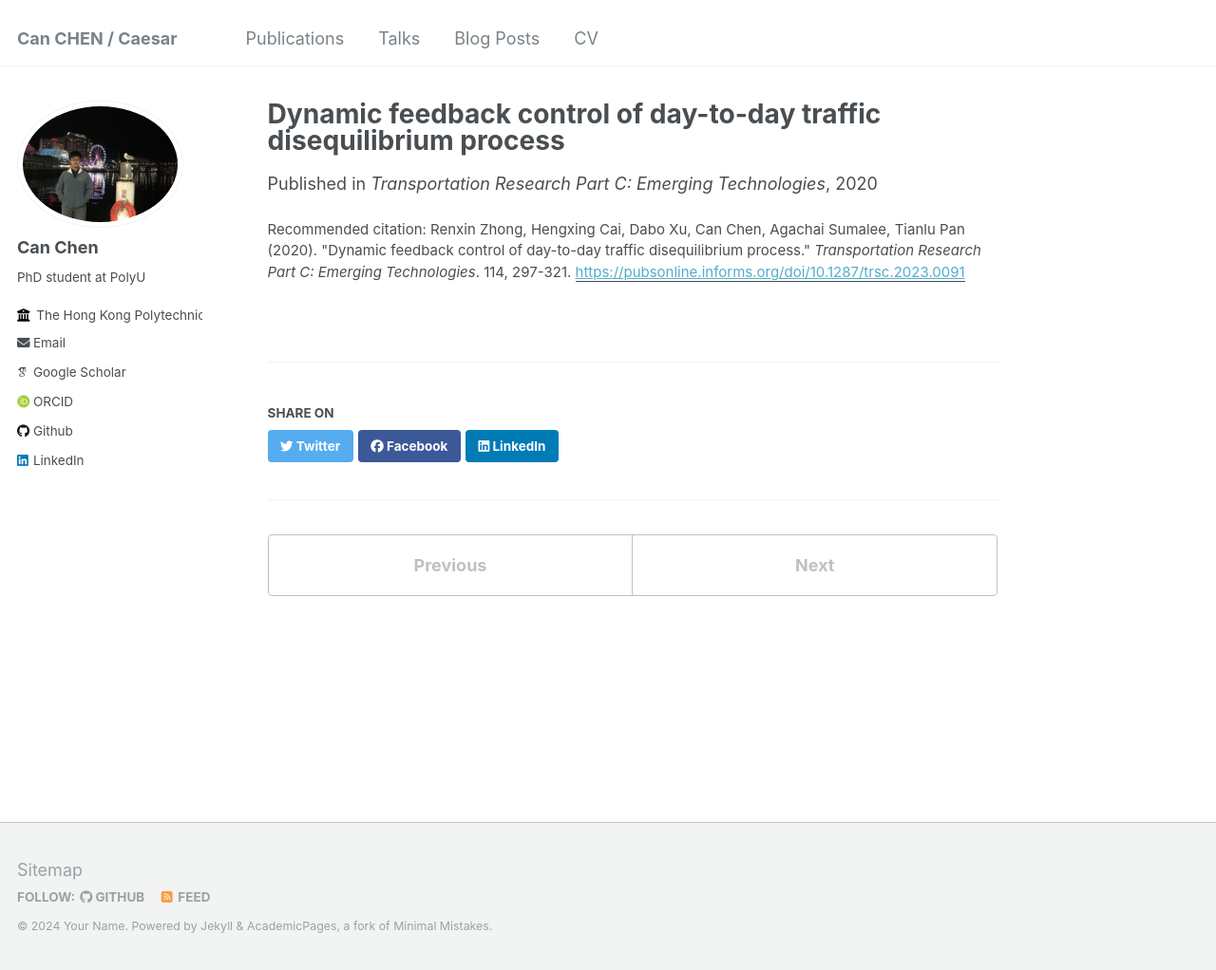
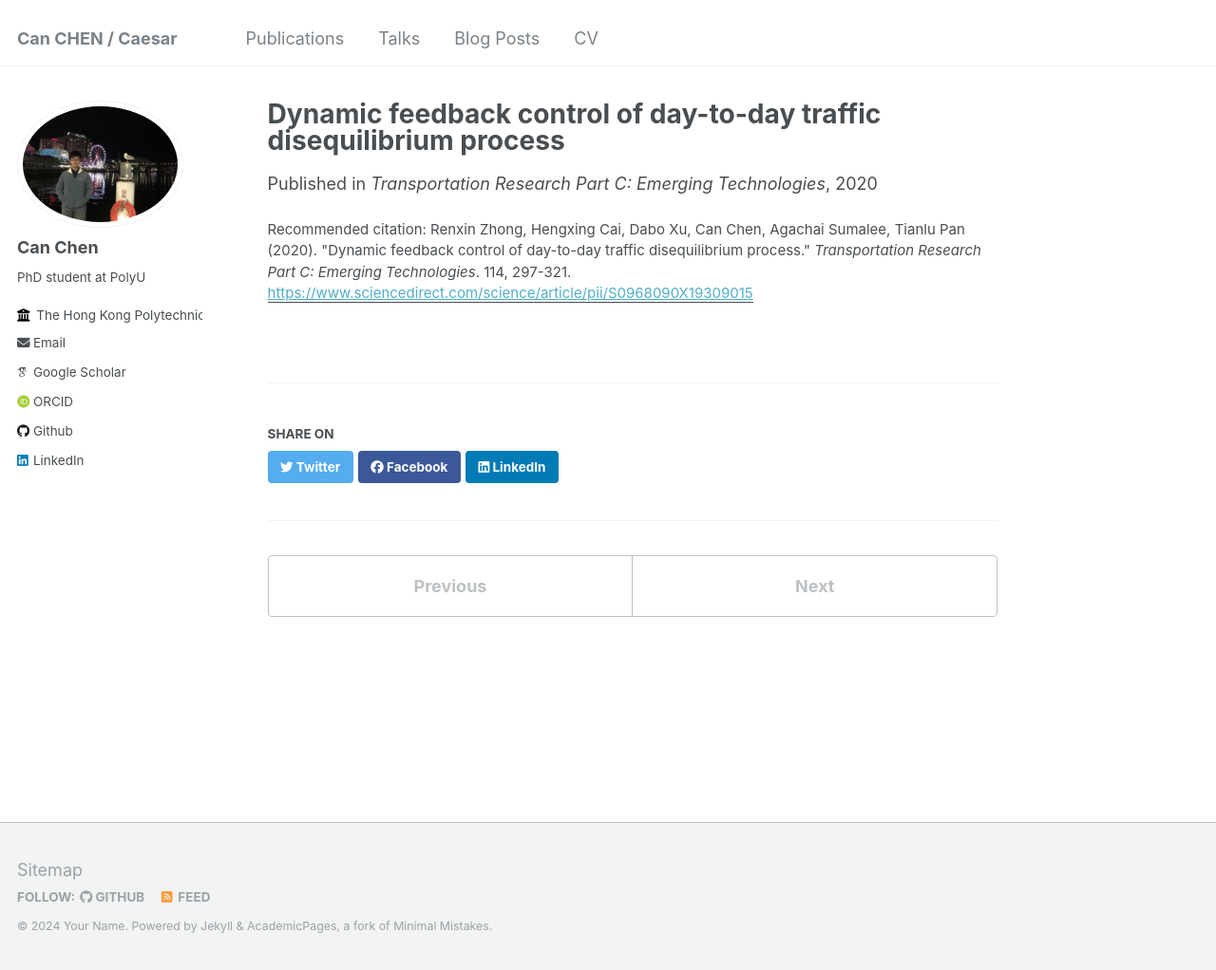
Before and after one commit to CanChen-Caesar/CanChen-Caesar.github.io, a Jekyll site: the page built from _publications/2020-05-01-TRC-zhong2020dynamic.md, in a window 1280 px wide and 1022 px high. Shown: the whole window at 95% size. Built offline with Jekyll 4.4.1, drawn with Linux system fonts in a browser that asks for light colours; some web fonts are replaced; part of the change alters nothing that is shown.

Commit message:
Update 2020-05-01-TRC-zhong2020dynamic.md

```diff
--- a/_publications/2020-05-01-TRC-zhong2020dynamic.md
+++ b/_publications/2020-05-01-TRC-zhong2020dynamic.md
@@ -5,6 +5,6 @@ permalink: /publication/2020-05-01-TRC-zhong2020dynamic
 excerpt: 'This paper is about dynamic feedback control of day-to-day traffic dynamics.'
 date: 2020-05-01
 venue: 'Transportation Research Part C: Emerging Technologies'
-paperurl: 'https://pubsonline.informs.org/doi/10.1287/trsc.2023.0091'
+paperurl: 'https://www.sciencedirect.com/science/article/pii/S0968090X19309015'
 citation: 'Renxin Zhong, Hengxing Cai, Dabo Xu, Can Chen, Agachai Sumalee, Tianlu Pan (2020). &quot;Dynamic feedback control of day-to-day traffic disequilibrium process.&quot; <i>Transportation Research Part C: Emerging Technologies</i>. 114, 297-321.'
 ---
```
